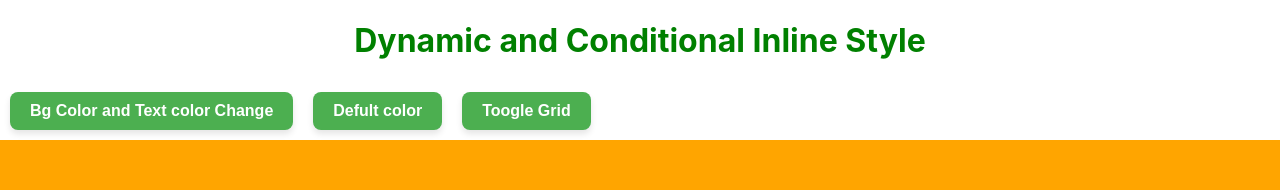
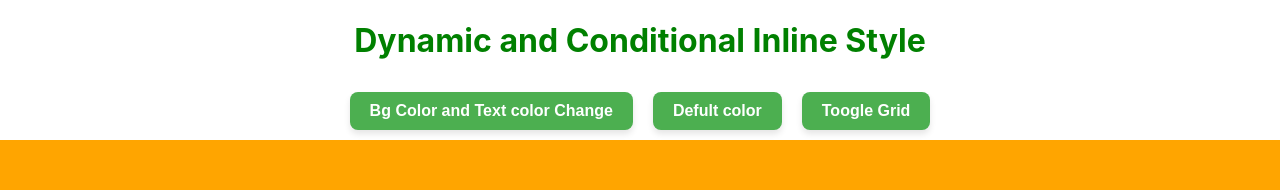
Before and after one commit to MAnwarulhaq/my-react-app, a React (Create React App) app: page / in a window 1280 px wide. Shown: the top 190 px of the page. Built offline with nearby package versions, Linux system fonts and the light colour scheme.

Commit message:
Update the code

```diff
--- a/src/Style/DaynamicInlineStyle.jsx
+++ b/src/Style/DaynamicInlineStyle.jsx
@@ -25,7 +25,8 @@ const DaynamicInlineStyle = () => {
     return (
         <div>
             <h1 style={{ textAlign: "center", color: "green" }}>Dynamic and Conditional Inline Style</h1>
-            <button
+            <div style={{ display: "flex", justifyContent: "center", alignItems: "center", }}>
+             <button
                 style={{
                     backgroundColor: "#4CAF50",    // green button
                     color: "white",
@@ -71,8 +72,10 @@ const DaynamicInlineStyle = () => {
                     transition: "background-color 0.3s ease"
                 }}
                 onClick={()=>setGrid(!grid)}>Toogle Grid</button>
+            </div>
 
-            <div style={{ display: grid?"flex":"block", flexWrap: "wrap", width: "100%", backgroundColor: "orange" }}>
+
+            <div style={{ display: grid?"flex":"block", flexWrap: "wrap", width: "100%", backgroundColor: "orange",alignItems:"center",justifyContent:"center" }}>
 
                 <div style={cardStyle}>
 
```
